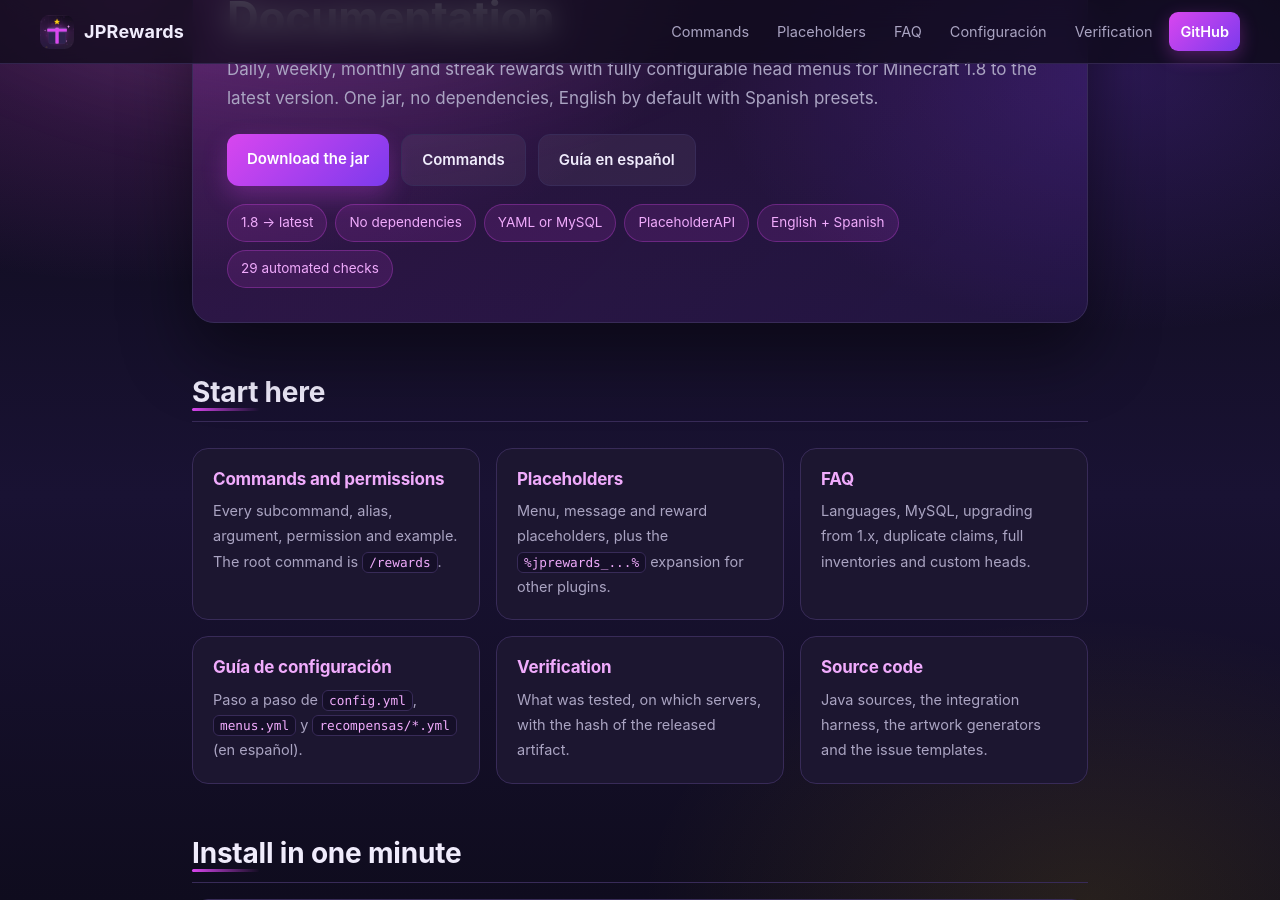
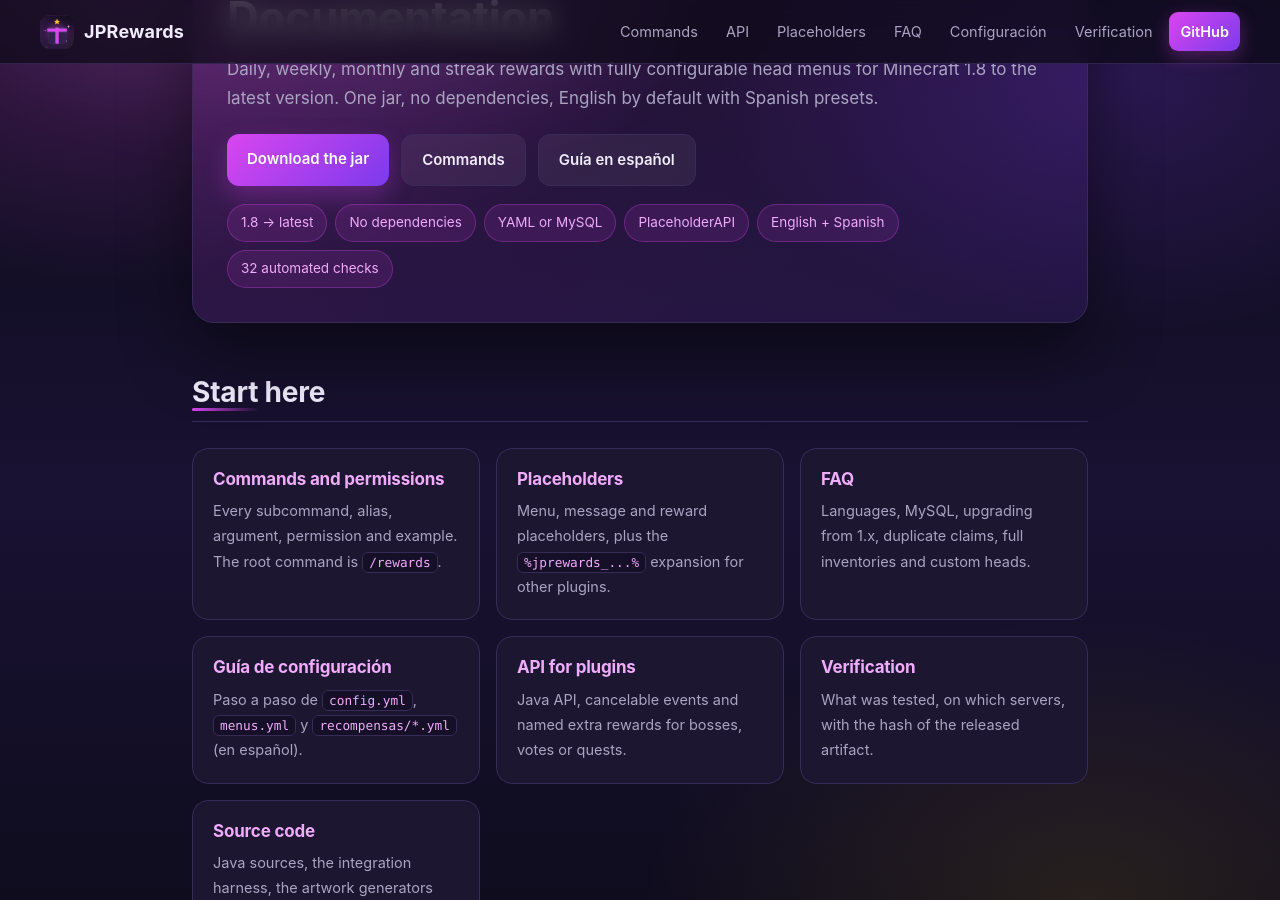
Before and after one commit to Nameeees/JPRewards, a Jekyll site: the page built from docs/index.md, in a window 1280 px wide and 900 px high, scrolled down 451 px. Built offline with Jekyll 4.4.1, drawn with Linux system fonts in a browser that asks for light colours; some of the changed text lies outside the part shown.

Commit message:
Web: API en la navegacion, version 2.1.0 en el pie y portada actualizada

```diff
--- a/docs/_layouts/default.html
+++ b/docs/_layouts/default.html
@@ -21,6 +21,7 @@
     </a>
     <nav>
       <a href="{{ '/COMMANDS.html' | relative_url }}">Commands</a>
+      <a href="{{ '/API.html' | relative_url }}">API</a>
       <a href="{{ '/PLACEHOLDERS.html' | relative_url }}">Placeholders</a>
       <a href="{{ '/FAQ.html' | relative_url }}">FAQ</a>
       <a href="{{ '/CONFIGURACION.es.html' | relative_url }}">Configuración</a>
--- a/docs/index.md
+++ b/docs/index.md
@@ -18,7 +18,7 @@
       <li>YAML or MySQL</li>
       <li>PlaceholderAPI</li>
       <li>English + Spanish</li>
-      <li>29 automated checks</li>
+      <li>32 automated checks</li>
     </ul>
   </div>
 </div>
@@ -41,6 +41,10 @@
   <div class="tarjeta">
     <h3><a href="{{ '/CONFIGURACION.es.html' | relative_url }}">Guía de configuración</a></h3>
     <p>Paso a paso de <code>config.yml</code>, <code>menus.yml</code> y <code>recompensas/*.yml</code> (en español).</p>
+  </div>
+  <div class="tarjeta">
+    <h3><a href="{{ '/API.html' | relative_url }}">API for plugins</a></h3>
+    <p>Java API, cancelable events and named extra rewards for bosses, votes or quests.</p>
   </div>
   <div class="tarjeta">
     <h3><a href="{{ '/VERIFICATION.html' | relative_url }}">Verification</a></h3>
@@ -67,6 +71,7 @@
 <div class="rejilla">
   <img src="assets/features.png" alt="What you get">
   <img src="assets/commands.png" alt="Commands">
+  <img src="assets/integrations.png" alt="Integrations">
 </div>
 
 Every image on this site is generated from code by the scripts in
@@ -78,6 +83,7 @@
 | Page | Language | What it covers |
 | --- | --- | --- |
 | [Commands and permissions]({{ '/COMMANDS.html' | relative_url }}) | English | Subcommands, aliases, arguments, permissions, examples. |
+| [API for plugins]({{ '/API.html' | relative_url }}) | English | Java API, events and named extra rewards. |
 | [Placeholders]({{ '/PLACEHOLDERS.html' | relative_url }}) | English | Texts, menus, rewards and the PlaceholderAPI expansion. |
 | [FAQ]({{ '/FAQ.html' | relative_url }}) | English | The questions that come up most. |
 | [Configuration guide]({{ '/CONFIGURACION.es.html' | relative_url }}) | Spanish | Step-by-step guide to the YAML files. |
```
Also changed, not shown: other parts of docs/_layouts/default.html (+1 -1 lines).
